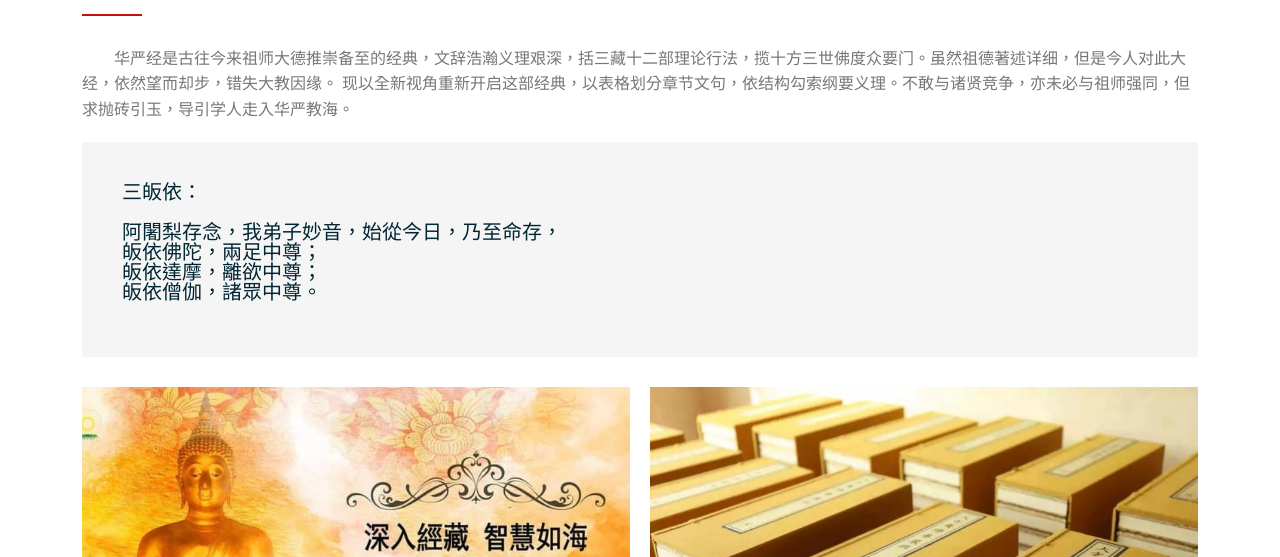
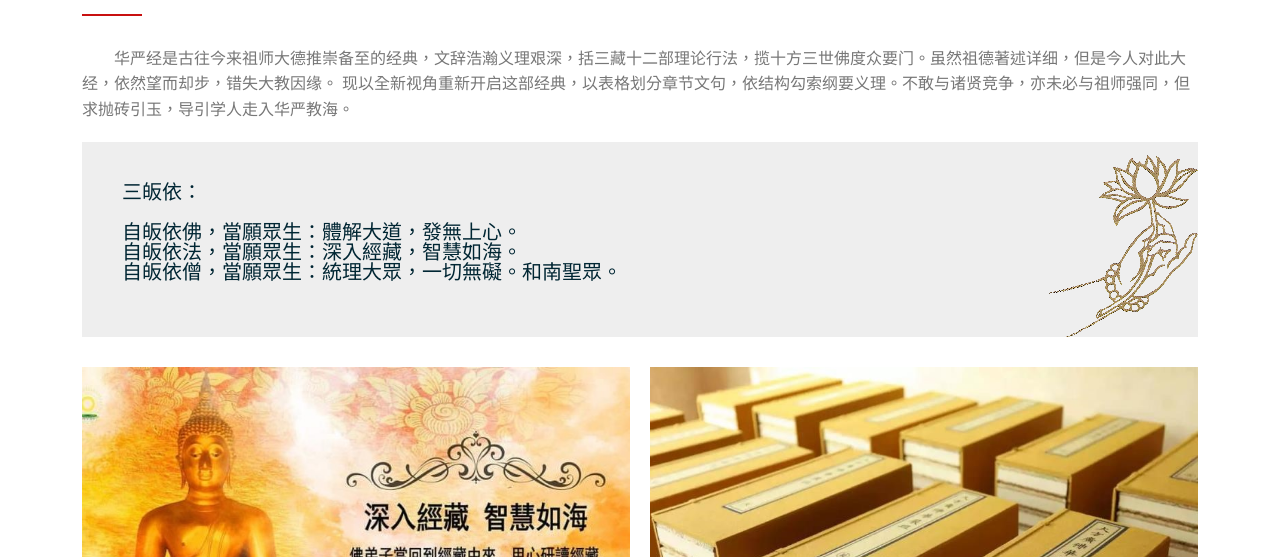
Before and after one commit to yudongli/hyjing, a plain HTML site: page juewu.html in a window 1280 px wide. Shown: the part 751-1308 px from the top of the page. Drawn offline with Linux system fonts and the light colour scheme; files whose address does not match are found by name.

Commit message:
san gui changes

```diff
--- a/css/components.css
+++ b/css/components.css
@@ -200,3 +200,6 @@ a.tooltip-content.tooltip-bottom,.tooltip-content.tooltip-bottom {
 .button:hover > i {
   background: rgba(0, 0, 0, 0.06) none repeat scroll 0 0;
 }
+.lotus {
+	BACKGROUND: #eeeeee url(../images/hand-flower1.gif) no-repeat right bottom;
+}
--- a/juewu.html
+++ b/juewu.html
@@ -76,10 +76,11 @@
         <p>华严经是古往今来祖师大德推崇备至的经典，文辞浩瀚义理艰深，括三藏十二部理论行法，揽十方三世佛度众要门。虽然祖德著述详细，但是今人对此大经，依然望而却步，错失大教因缘。
 现以全新视角重新开启这部经典，以表格划分章节文句，依结构勾索纲要义理。不敢与诸贤竞争，亦未必与祖师强同，但求抛砖引玉，导引学人走入华严教海。</p>
 
-        <blockquote class="margin-top-bottom-20">
+        <blockquote class="margin-top-bottom-20 lotus">
           <h3 class="text-size-20 text-line-height-1 margin-bottom-15">三皈依：<br><br>
-			  阿闍梨存念，我弟子妙音，始從今日，乃至命存，<br>
-          皈依佛陀，兩足中尊；<br>皈依達摩，離欲中尊；<br>皈依僧伽，諸眾中尊。</h3> </blockquote>
+			  自皈依佛，當願眾生：體解大道，發無上心。<br>
+自皈依法，當願眾生：深入經藏，智慧如海。<br>
+自皈依僧，當願眾生：統理大眾，一切無礙。和南聖眾。</h3></blockquote>
         <div class="line margin-top-30">
           <div class="margin">
             <div class="s-12 m-6 l-6"> <img src="img/juewu1.jpg" alt="">
```
Also changed, not shown: jingdian.html (+4 -4 lines), jingkong.html (+4 -4 lines), zushi.html (+4 -4 lines), images/hand-flower1.gif (added).
